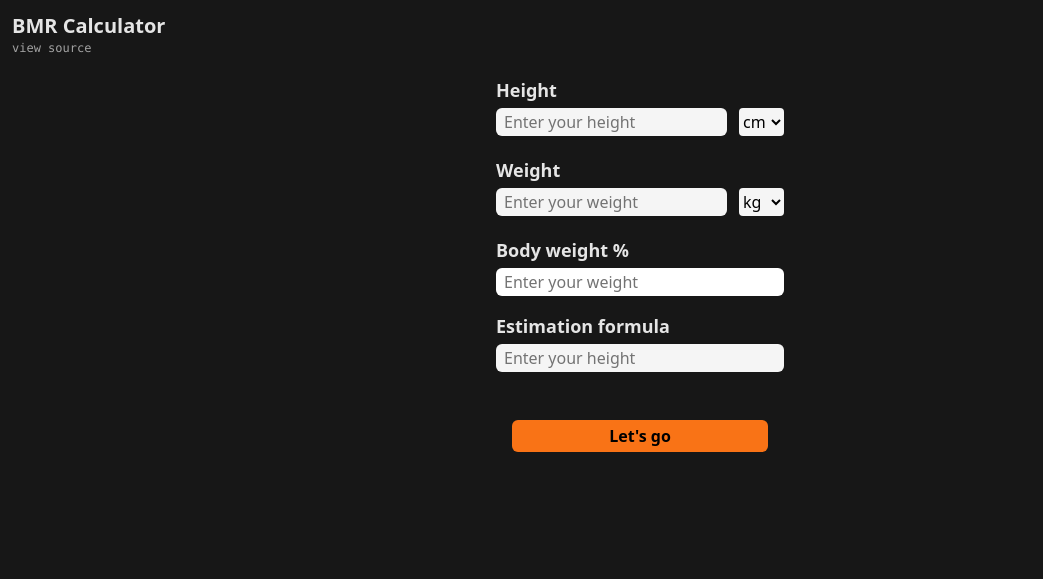
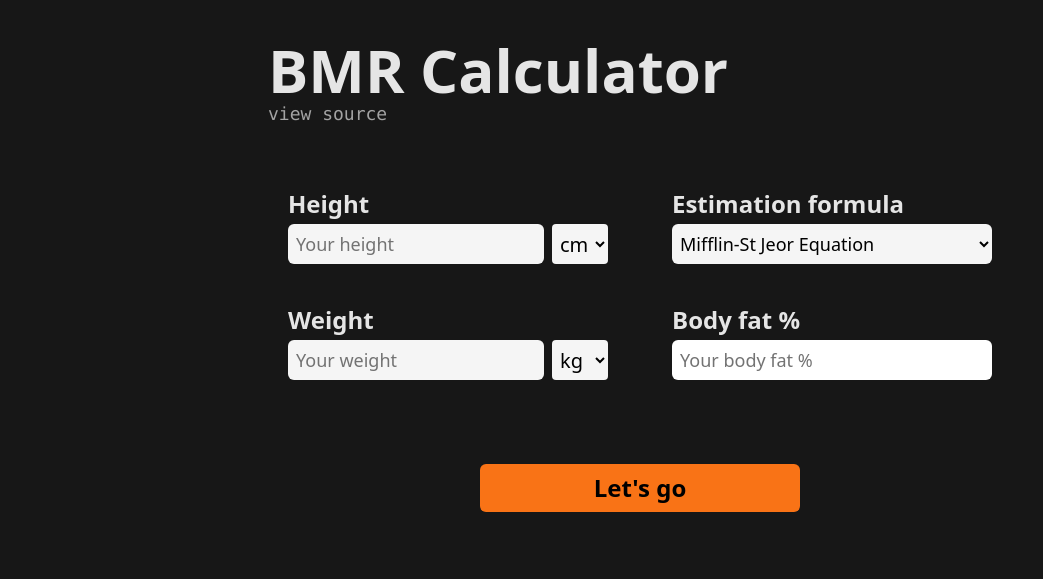
Before and after one commit to Atendimento2005/bmr-calculator, a plain HTML site: page index.html in a window 1280 px wide. Shown: the whole page, without its empty margins (0-1043 px from the left). Drawn offline with nearby package versions, Linux system fonts and the light colour scheme.

Commit message:
completed frontend

```diff
--- a/index.html
+++ b/index.html
@@ -5,43 +5,56 @@
 	<meta name="viewport" content="width=device-width, initial-scale=1.0">
 	<title>Document</title>
 	<script src="https://cdn.tailwindcss.com"></script>
+	<link rel="stylesheet" href="style.css">
+	<script src="script.js"></script>
 </head>
-<body>
+<body class="select-none flex flex-col justify-start items-center">
 	<div class="bg-neutral-900 w-screen h-screen fixed -z-10"></div>
-	<nav class="flex flex-col p-3">
-		<h1 class="font-bold text-neutral-200 text-xl">BMR Calculator</h1>
-		<a href="https://github.com/Atendimento2005/bmr-calculator" class="text-xs font-mono text-neutral-400">view source</a>
+	<div id="main-container" class="w-screen max-w-screen-md">
+		<nav class="flex flex-col p-3 md:py-10">
+			<h1 class="font-bold text-neutral-200 text-4xl md:text-6xl">BMR Calculator</h1>
+			<a href="https://github.com/Atendimento2005/bmr-calculator" class="text-neutral-400 text-sm font-mono md:text-lg">view source</a>
 		</nav>
-	<div class="flex flex-col content-start items-center">
-		<div class="py-2">
-				<h2 class="text-lg text-neutral-200 font-semibold">Height</h2>
-				<div class="flex flex-row content-between items-center mt-1 w-72">
-					<input type="text" placeholder="Enter your height" class="basis-2/3 rounded-md bg-neutral-100 h-7 w-70 placeholder:text-neutral-500 placeholder:pl-2 ">
-					<select class="h-7 basis-1/3 ml-3 rounded bg-neutral-100">
-						<option value="cm">cm</option>
-						<option value="in">in</option>
+		<div class="flex flex-col justify-start items-center md:flex-row md:justify-around">
+			<div>
+				<div class="py-2 md:py-5">
+						<h2 class="text-lg md:text-2xl text-neutral-200 font-semibold">Height</h2>
+						<div class="flex flex-row justify-between items-center mt-1 w-72 md:w-80">
+							<input type="number" placeholder="Your height" class="rounded-md md:h-10 md:text-lg bg-neutral-100 h-7 w-64 pl-2 placeholder:text-neutral-500 ">
+							<select class="h-7 ml-2 pl-1 md:text-xl md:h-10 w-16 rounded bg-neutral-100">
+								<option value="cm" class="text-neutral-800">cm</option>
+								<option value="in" class="text-neutral-800">in</option>
 							</select>
 						</div>
 				</div>
-		<div class="py-3">
-			<h2 class="text-lg text-neutral-200 font-semibold">Weight</h2>
-			<div class="flex flex-row content-between items-center mt-1 w-72">
-				<input type="text" placeholder="Enter your weight" class="basis-2/3 rounded-md bg-neutral-100 h-7 w-70 placeholder:text-neutral-500 placeholder:pl-2 ">
-				<select class="h-7 basis-1/3 ml-3 rounded bg-neutral-100">
+				<div class="py-2 md:py-5">
+					<h2 class="text-lg md:text-2xl text-neutral-200 font-semibold">Weight</h2>
+					<div class="flex flex-row justify-between items-center mt-1 w-72 md:w-80">
+						<input type="number" placeholder="Your weight" class="rounded-md md:h-10 md:text-lg bg-neutral-100 h-7 w-64 placeholder:text-neutral-500 pl-2 ">
+						<select class="h-7 ml-2 pl-1 md:text-xl md:h-10 w-16 rounded bg-neutral-100">
 							<option value="kg">kg</option>
 							<option value="lb">lb</option>
 						</select>
 					</div>
 				</div>
-		<div class="py-2">
-				<h2 class="text-lg text-neutral-200 font-semibold">Body weight %</h2>
-				<input type="text" placeholder="Enter your weight" class="rounded-md mt-1 h-7 w-72 placeholder:text-neutral-500 placeholder:pl-2 ">
 			</div>
-		<div class="py-2">
-			<h2 class="text-lg text-neutral-200 font-semibold">Estimation formula</h2>
-			<input type="text" placeholder="Enter your height" class="rounded-md bg-neutral-100 mt-1 h-7 w-72 placeholder:text-neutral-500 placeholder:pl-2 ">
+			<div>
+				<div class="py-2 md:py-5">
+					<h2 class="text-lg md:text-2xl text-neutral-200 font-semibold">Estimation formula</h2>
+					<select name="formula" class="rounded-md md:h-10 md:text-lg bg-neutral-100 mt-1 pl-1 h-7 w-72 md:w-80 placeholder:text-neutral-500 placeholder:pl-2">
+						<option value="mifflin-st" class="text-neutral-800">Mifflin-St Jeor Equation</option>
+						<option value="harris-benedict" class="text-neutral-800">Revised Harris-Benedict Equation</option>
+						<option value="katch-mcardle" class="text-neutral-800">Katch-McArdle Formula</option>
+					</select>
+				</div>
+				<div class="py-2 md:py-5">
+						<h2 class="text-lg md:text-2xl text-neutral-200 font-semibold">Body fat %</h2>
+						<input type="number" placeholder="Your body fat %" class="rounded-md md:h-10 md:text-lg h-7 w-72 md:w-80 mt-1 pl-2 placeholder:text-neutral-500">
 				</div>
 			</div>
-	<div class="bg-orange-500 rounded-md h-8 w-64 text-center font-bold leading-8 mx-auto my-10" >Let's go</div>
+		</div>
+		<div id="submit-button" class="bg-orange-500 rounded-md h-8 w-64 text-center font-bold leading-8 mx-auto my-10 md:w-80 md:h-12 md:leading-[3rem] md:text-2xl md:my-16 hover:cursor-pointer" >Let's go</div>
+	</div>
+
 </body>
 </html>
--- /dev/null
+++ b/script.js
@@ -0,0 +1,8 @@
+window.addEventListener("load", () => {
+  const submitButton = document.querySelector('#submit-button')
+
+  submitButton.addEventListener("click", () => {
+    // open("/comingsoon.html")
+    window.location.assign("/comingsoon.html")
+  })
+})
--- /dev/null
+++ b/style.css
@@ -0,0 +1,3 @@
+*{
+	box-sizing: border-box;
+}
```
Lines whose indentation alone changed are shown as unchanged.
